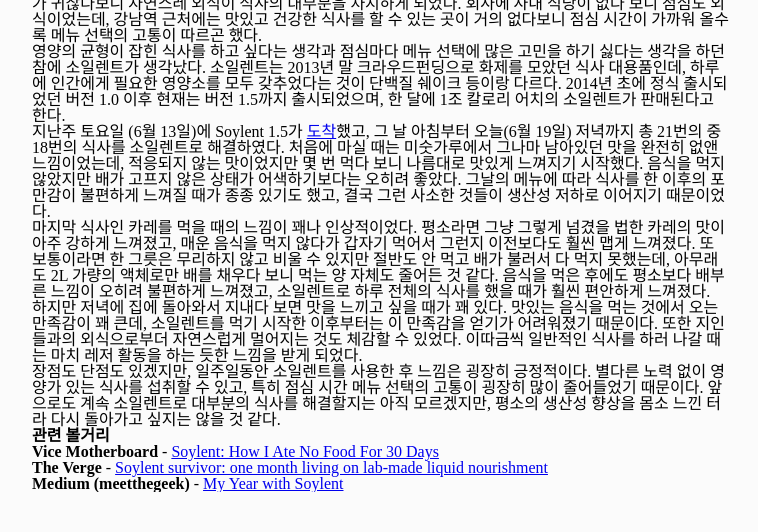
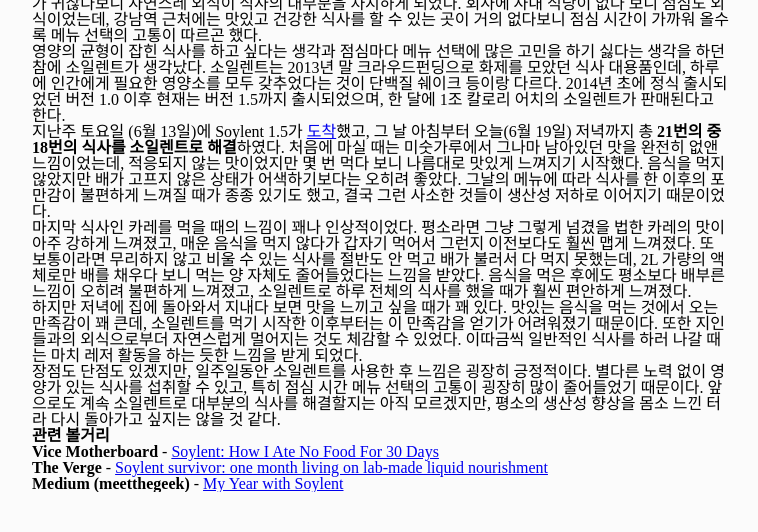
Before and after one commit to premist/si.mpli.st, a Jekyll site: the page built from _posts/2015-06-19-soylent-week-1.md, in a window 1280 px wide. Shown: the part 427-959 px from the top of the page, without its empty margins (258-1016 px from the left). Built offline with Jekyll 4.4.1, drawn with Linux system fonts in a browser that asks for light colours; Markdown is read by kramdown in place of the engine named in the settings.

Commit message:
Minor fix

```diff
--- a/_posts/2015-06-19-soylent-week-1.md
+++ b/_posts/2015-06-19-soylent-week-1.md
@@ -12,9 +12,9 @@
 
 영양의 균형이 잡힌 식사를 하고 싶다는 생각과 점심마다 메뉴 선택에 많은 고민을 하기 싫다는 생각을 하던 참에 소일렌트가 생각났다. 소일렌트는 2013년 말 크라우드펀딩으로 화제를 모았던 식사 대용품인데, 하루에 인간에게 필요한 영양소를 모두 갖추었다는 것이 단백질 쉐이크 등이랑 다르다. 2014년 초에 정식 출시되었던 버전 1.0 이후 현재는 버전 1.5까지 출시되었으며, 한 달에 1조 칼로리 어치의 소일렌트가 판매된다고 한다.
 
-지난주 토요일 (6월 13일)에 Soylent 1.5가 [도착](https://www.facebook.com/photo.php?fbid=10204163672359666)했고, 그 날 아침부터 오늘(6월 19일) 저녁까지 총 21번의 중 18번의 식사를 소일렌트로 해결하였다. 처음에 마실 때는 미숫가루에서 그나마 남아있던 맛을 완전히 없앤 느낌이었는데, 적응되지 않는 맛이었지만 몇 번 먹다 보니 나름대로 맛있게 느껴지기 시작했다. 음식을 먹지 않았지만 배가 고프지 않은 상태가 어색하기보다는 오히려 좋았다. 그날의 메뉴에 따라 식사를 한 이후의 포만감이 불편하게 느껴질 때가 종종 있기도 했고, 결국 그런 사소한 것들이 생산성 저하로 이어지기 때문이었다.
+지난주 토요일 (6월 13일)에 Soylent 1.5가 [도착](https://www.facebook.com/photo.php?fbid=10204163672359666)했고, 그 날 아침부터 오늘(6월 19일) 저녁까지 총 **21번의 중 18번의 식사를 소일렌트로 해결**하였다. 처음에 마실 때는 미숫가루에서 그나마 남아있던 맛을 완전히 없앤 느낌이었는데, 적응되지 않는 맛이었지만 몇 번 먹다 보니 나름대로 맛있게 느껴지기 시작했다. 음식을 먹지 않았지만 배가 고프지 않은 상태가 어색하기보다는 오히려 좋았다. 그날의 메뉴에 따라 식사를 한 이후의 포만감이 불편하게 느껴질 때가 종종 있기도 했고, 결국 그런 사소한 것들이 생산성 저하로 이어지기 때문이었다.
 
-마지막 식사인 카레를 먹을 때의 느낌이 꽤나 인상적이었다. 평소라면 그냥 그렇게 넘겼을 법한 카레의 맛이 아주 강하게 느껴졌고, 매운 음식을 먹지 않다가 갑자기 먹어서 그런지 이전보다도 훨씬 맵게 느껴졌다. 또 보통이라면 한 그릇은 무리하지 않고 비울 수 있지만 절반도 안 먹고 배가 불러서 다 먹지 못했는데, 아무래도 2L 가량의 액체로만 배를 채우다 보니 먹는 양 자체도 줄어든 것 같다. 음식을 먹은 후에도 평소보다 배부른 느낌이 오히려 불편하게 느껴졌고, 소일렌트로 하루 전체의 식사를 했을 때가 훨씬 편안하게 느껴졌다.
+마지막 식사인 카레를 먹을 때의 느낌이 꽤나 인상적이었다. 평소라면 그냥 그렇게 넘겼을 법한 카레의 맛이 아주 강하게 느껴졌고, 매운 음식을 먹지 않다가 갑자기 먹어서 그런지 이전보다도 훨씬 맵게 느껴졌다. 또 보통이라면 무리하지 않고 비울 수 있는 식사를 절반도 안 먹고 배가 불러서 다 먹지 못했는데, 2L 가량의 액체로만 배를 채우다 보니 먹는 양 자체도 줄어들었다는 느낌을 받았다. 음식을 먹은 후에도 평소보다 배부른 느낌이 오히려 불편하게 느껴졌고, 소일렌트로 하루 전체의 식사를 했을 때가 훨씬 편안하게 느껴졌다.
 
 하지만 저녁에 집에 돌아와서 지내다 보면 맛을 느끼고 싶을 때가 꽤 있다. 맛있는 음식을 먹는 것에서 오는 만족감이 꽤 큰데, 소일렌트를 먹기 시작한 이후부터는 이 만족감을 얻기가 어려워졌기 때문이다. 또한 지인들과의 외식으로부더 자연스럽게 멀어지는 것도 체감할 수 있었다. 이따금씩 일반적인 식사를 하러 나갈 때는 마치 레저 활동을 하는 듯한 느낌을 받게 되었다.
 
```
